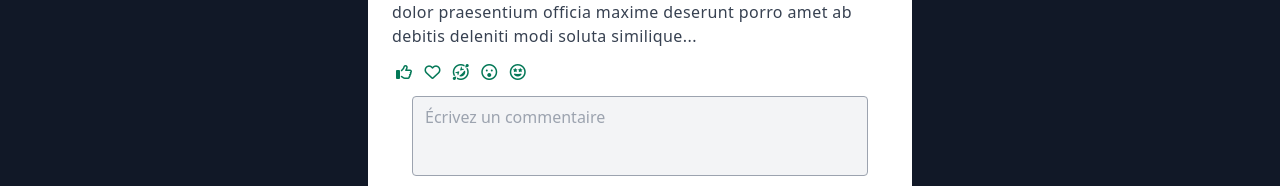
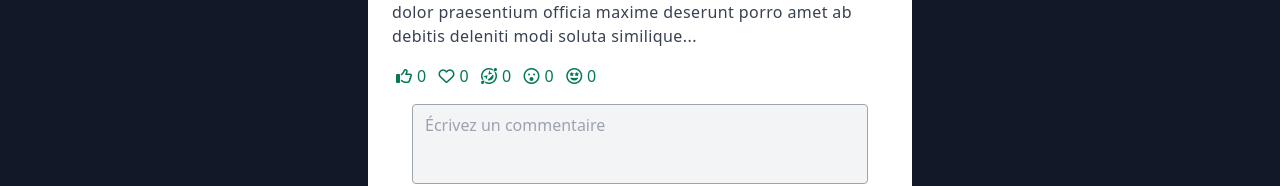
Before and after one commit to Helene-85/OC-P7-SocialNetwork, a Vue app in the folder frontend/: page /message in a window 1280 px wide. Shown: the part 636-822 px from the top of the page. Built offline with nearby package versions, Linux system fonts and the light colour scheme.

Commit message:
Install Axios

```diff
--- a/frontend/package.json
+++ b/frontend/package.json
@@ -8,6 +8,7 @@
     "lint": "vue-cli-service lint"
   },
   "dependencies": {
+    "axios": "^0.21.0",
     "core-js": "^3.6.5",
     "vue": "^2.6.11",
     "vue-router": "^3.4.9",
--- a/frontend/src/components/Message.vue
+++ b/frontend/src/components/Message.vue
@@ -18,11 +18,11 @@
                     {{ message }}
                 </p>
                 <div class="flex ml-3 mt-4 mb-4 space-x-3 text-green-700">
-                    <i class="far fa-thumbs-up"></i>
-                    <i class="far fa-heart"></i>
-                    <i class="far fa-grin-squint-tears"></i>
-                    <i class="far fa-surprise"></i>
-                    <i class="far fa-grin-stars"></i>
+                    <a href="#"><span><i class="far fa-thumbs-up"></i> 0</span></a>
+                    <a href="#"><span><i class="far fa-heart"></i> 0</span></a>
+                    <a href="#"><span><i class="far fa-grin-squint-tears"></i> 0</span></a>
+                    <a href="#"><span><i class="far fa-surprise"></i> 0</span></a>
+                    <a href="#"><span><i class="far fa-grin-stars"></i> 0</span></a>
                 </div>
                 <form class="w-full max-w-xl bg-white rounded-lg px-4">
                     <div class="w-full md:w-full px-3 mb-2 mt-2">
```
Also changed, not shown: frontend/src/components/Modal.vue (added, +39 -0 lines), 1 other file (tests, documents, lock files or other folders).
